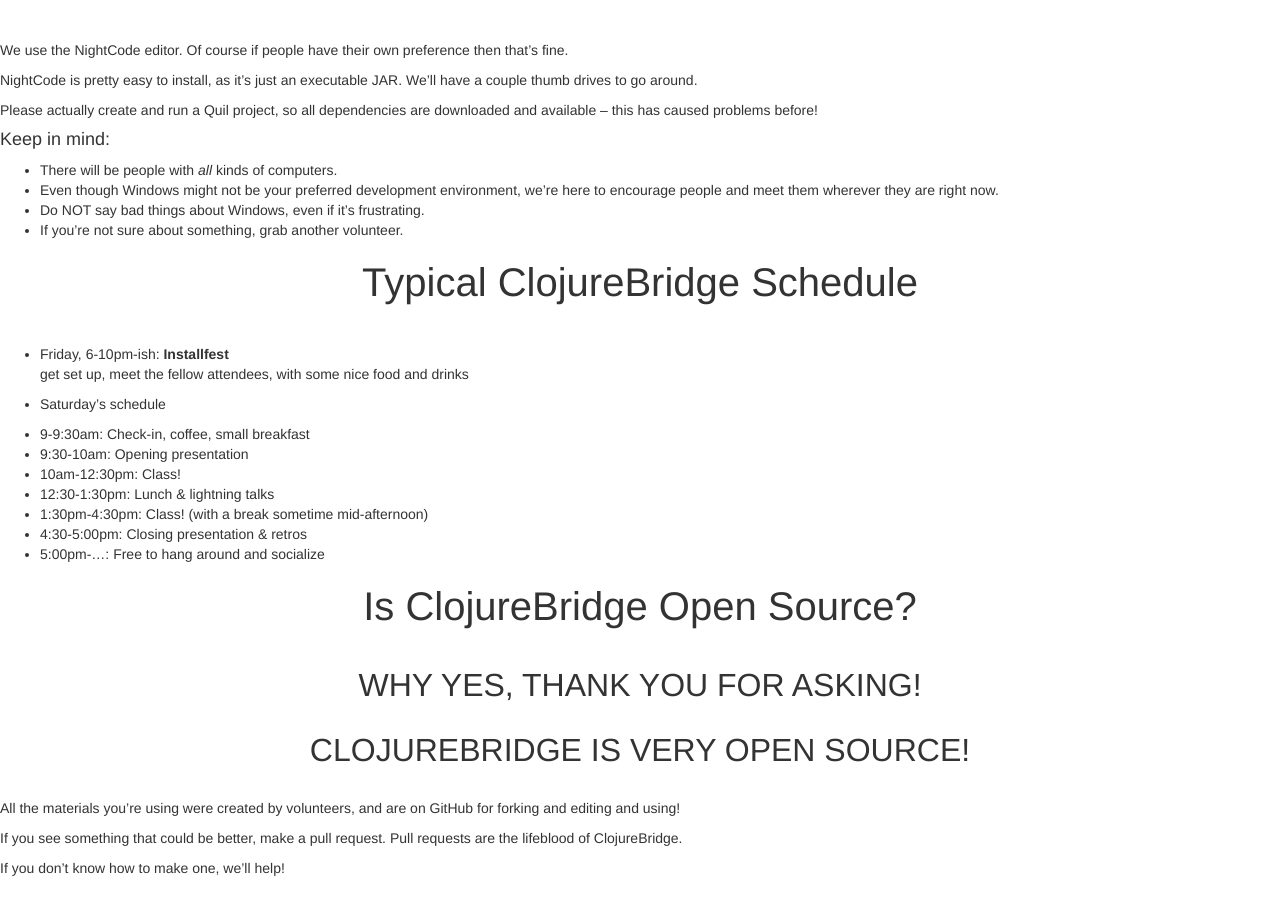
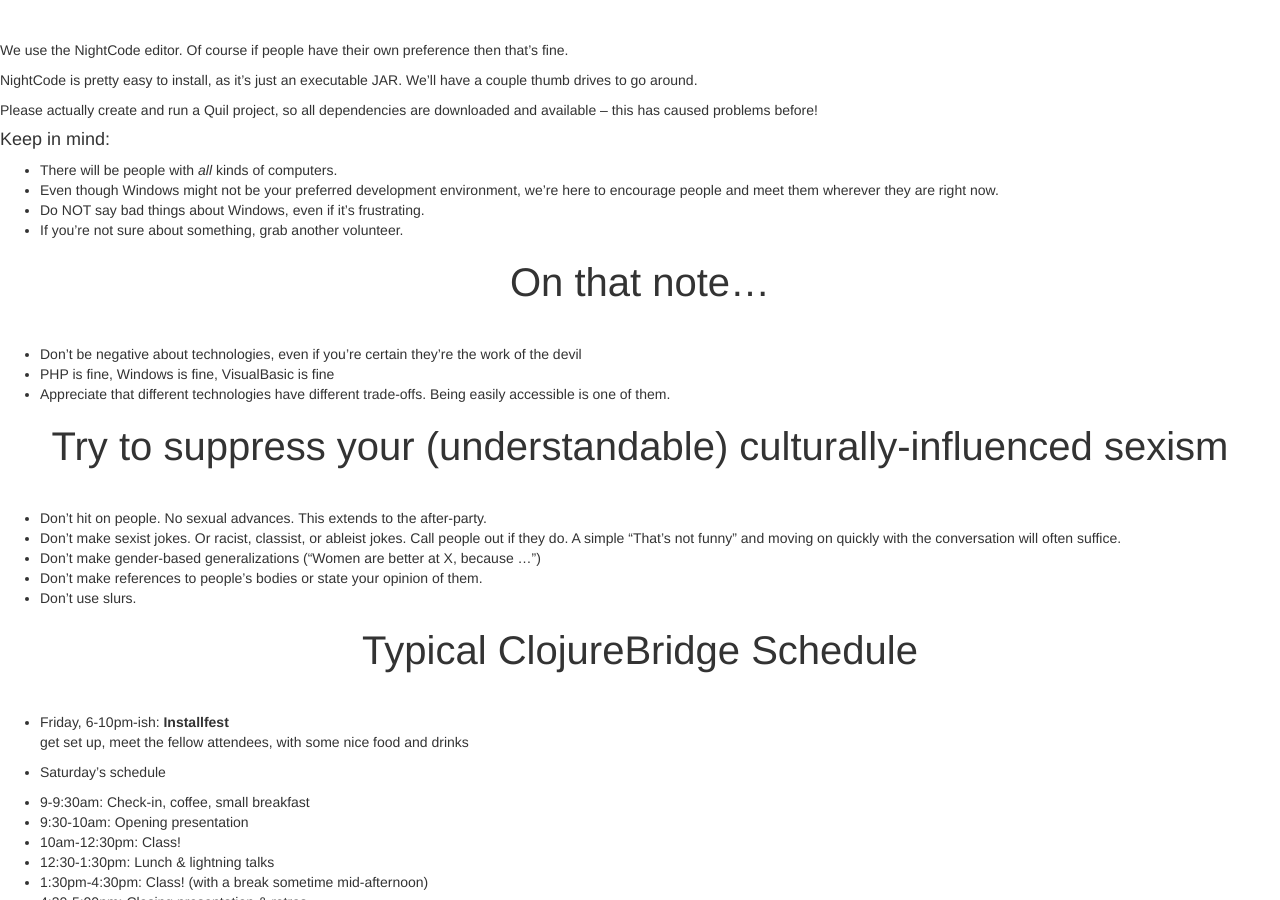
Before and after one commit to clojurebridge-berlin/clojurebridge-berlin.github.io, a Jekyll site: the page built from docs/coaches_training.deck.md, in a window 1280 px wide and 900 px high, scrolled down 2414 px. Built offline with Jekyll 4.4.1, drawn with Linux system fonts in a browser that asks for light colours; our own code applies the rules of GitHub Pages for plain Markdown files; some of the changed text lies outside the part shown.

Commit message:
Move CoC stuff to beginning before discussion points

```diff
--- a/docs/coaches_training.deck.md
+++ b/docs/coaches_training.deck.md
@@ -89,6 +89,20 @@
 * Do NOT say bad things about Windows, even if it's frustrating.
 * If you're not sure about something, grab another volunteer.
 
+# On that note...
+
+* Don't be negative about technologies, even if you're certain they're the work of the devil
+* PHP is fine, Windows is fine, VisualBasic is fine
+* Appreciate that different technologies have different trade-offs. Being easily accessible is one of them.
+
+
+# Try to suppress your (understandable) culturally-influenced sexism
+* Don't hit on people. No sexual advances. This extends to the after-party.
+* Don't make sexist jokes. Or racist, classist, or ableist jokes. Call people out if they do. A simple "That's not funny" and moving on quickly with the conversation will often suffice.
+* Don't make gender-based generalizations ("Women are better at X, because ...")
+* Don't make references to people's bodies or state your opinion of them.
+* Don't use slurs.
+
 # Typical ClojureBridge Schedule
 
 * Friday, 6-10pm-ish: **Installfest** <br>get set up, meet the fellow attendees, with some nice food and drinks
```
Also changed, not shown: other parts of docs/coaches_training.deck.md (+0 -6 lines).
